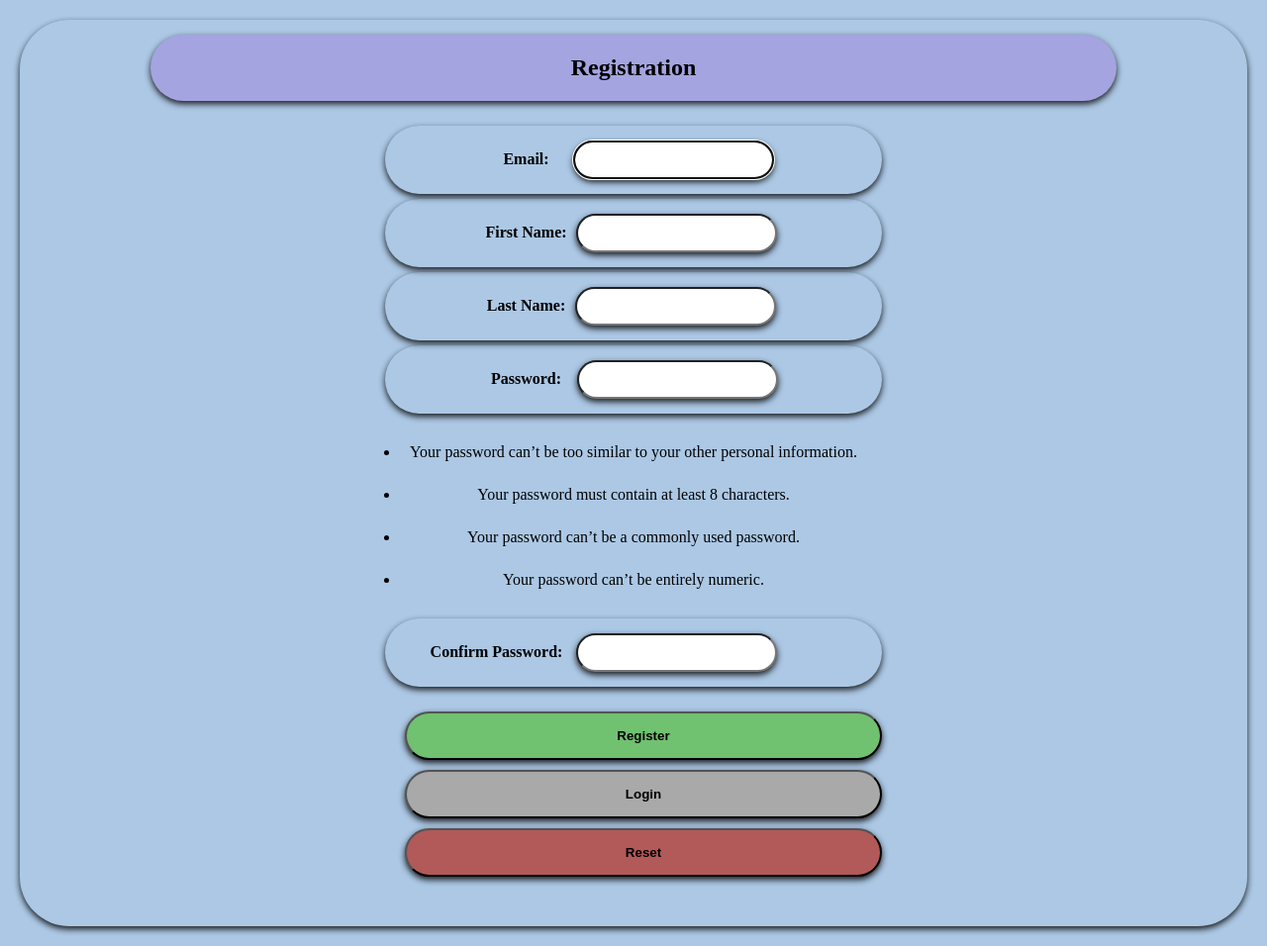
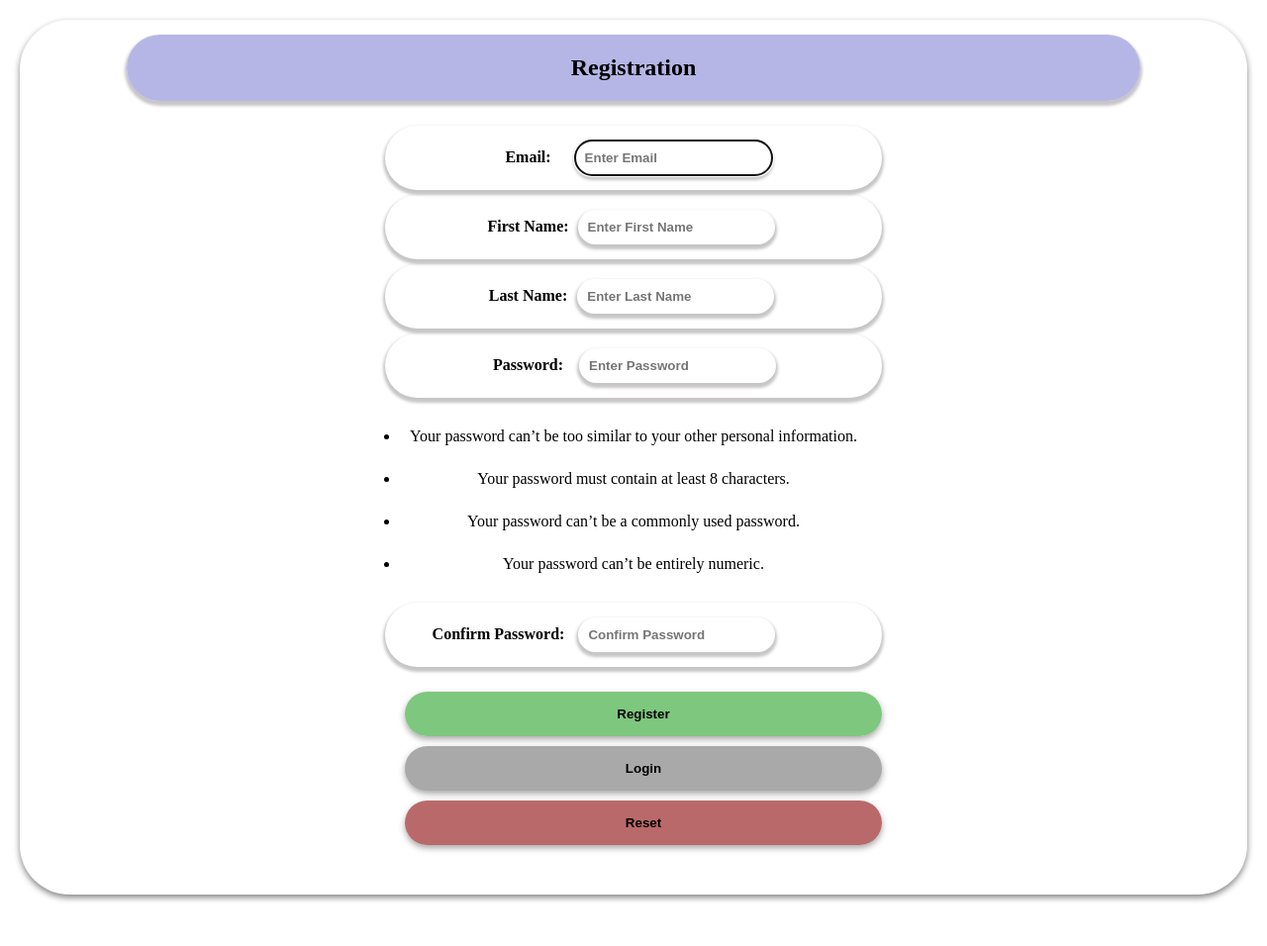
Before and after one commit to Shivamtiwari6393/NASHA_MUKTI_PROJECT, a Django app: page / in a window 1280 px wide. Shown: the whole page at 99% size. After the commit the page ends 911 px from the top, so only its background shows below. Run offline with Django 4.2, Linux system fonts and the light colour scheme.

Commit message:
changed registration backgroung white

```diff
--- a/nasha_mukti_app/forms.py
+++ b/nasha_mukti_app/forms.py
@@ -6,19 +6,34 @@ from .models import CustomUser
 
 # REGISTRATION FORM----------REGISTRATION FORM----------------------REGISTRATION FORM-------------------REGISTRATION FORM----------REGISTRATION FORM------------
 
+from django import forms
+from django.contrib.auth.forms import UserCreationForm
+from .models import CustomUser  # Import your CustomUser model
+
 
 class RegistrationForm(UserCreationForm):
-    email = forms.EmailField(
-        max_length=254)
+    email = forms.EmailField(max_length=254, widget=forms.TextInput(
+        attrs={'placeholder': 'Enter Email'}))
+    first_name = forms.CharField(max_length=30, widget=forms.TextInput(
+        attrs={'placeholder': 'Enter First Name'}))
+    last_name = forms.CharField(max_length=30, widget=forms.TextInput(
+        attrs={'placeholder': 'Enter Last Name'}))
+    password1 = forms.CharField(
+        label="Password",
+        widget=forms.PasswordInput(attrs={'placeholder': 'Enter Password'}),
+    )
+    password2 = forms.CharField(
+        label="Confirm Password",
+        widget=forms.PasswordInput(attrs={'placeholder': 'Confirm Password'}),
+        help_text='',  # Clear the help text as you did in your code
+    )
 
     class Meta:
-
         model = CustomUser
         fields = ['email', 'first_name', 'last_name', 'password1', 'password2']
 
     def __init__(self, *args, **kwargs):
         super().__init__(*args, **kwargs)
-        self.fields['password2'].help_text = ''
 # LOGIN-IN FORM---------LOGIN-IN FORM--------------LOGIN-IN FORM------------LOGIN-IN FORM------------LOGIN-IN FORM-----------------------
 
 
--- a/nasha_mukti_app/urls.py
+++ b/nasha_mukti_app/urls.py
@@ -6,4 +6,5 @@ urlpatterns = [
     path('login/', views.user_login, name='login'),
     path('logout', views.user_logout, name="logout"),
     path("patient", views.create_patient, name="patient_details"),
+    path('fetch', views.fetch, name='fetch'),
 ]
--- a/nasha_mukti_app/views.py
+++ b/nasha_mukti_app/views.py
@@ -88,3 +88,9 @@ def create_patient(request):
     else:
         formp = patientform()
     return render(request, 'patient.html', {'formp': formp})
+# fetch view----------fetch view----------fetch view----------fetch view----------fetch view----------fetch view----------fetch view----------fetch view
+
+
+def fetch(request):
+    data = Patient.objects.all()
+    return render(request, 'fetch.html', {'data': data})
--- a/static/login.css
+++ b/static/login.css
@@ -2,6 +2,7 @@
     box-sizing: border-box;
     margin: 5px;
     padding: 10px;
+    border: none;
 }
 body{
     display: flex;
@@ -10,10 +11,10 @@ body{
     background-color: #acc8e5;
     text-align: center;
     border-radius: 50px;
-    box-shadow: 0 3px 6px rgba(9, 9, 9, 0.9);
+    box-shadow: 0 3px 6px rgba(191, 191, 191, 0.9);
 }
 h2{
-    background-color: rgb(164, 164, 224);
+    background-color: rgb(164, 164, 224,0.8);
     width: 80%;
     padding: 20px;
 }
--- a/static/registration.css
+++ b/static/registration.css
@@ -2,24 +2,26 @@
     box-sizing: border-box;
     margin: 5px;
     padding: 10px;
+    border: none;
 }
 body{
     display: flex;
     flex-direction: column;
     align-items: center;
-    background-color: #acc8e5;
+    background-color: #ffffff;
     text-align: center;
     border-radius: 50px;
-    box-shadow: 0 3px 6px rgba(9, 9, 9, 0.9);
+    box-shadow: 0 3px 6px rgba(9, 9, 9, 0.5);
 }
 h2{
-    background-color: rgb(164, 164, 224);
-    width: 80%;
+    background-color: rgb(164, 164, 224,0.8);
+    width: 80vw;
     padding: 20px;
 }
 #id_first_name{
     position: relative;
     right: 15px;
+
 }
 #id_last_name{
 position: relative;
@@ -38,7 +40,8 @@ right: 14px;
     right: 30px;
 }
 h2,div,input{
-    box-shadow: 0 3px 6px rgba(9, 9, 9, 0.9);
+    border: none;
+    box-shadow: 0px 3px 3px 2px rgba(193, 191, 191, 0.9);
     border-radius: 50px;
 }
 input,div,button{
@@ -48,15 +51,15 @@ button{
     display: block;
     width: 100%;
     margin: 10px;
-    box-shadow: 0 3px 6px rgba(9, 9, 9, 0.9);
+    box-shadow: 0 3px 6px rgba(158, 156, 156, 0.9);
     border-radius: 50px;
 }
 #submit{
-    background-color: rgb(112, 193, 112);
+    background-color: rgb(112, 193, 112,0.9);
     padding: 15px;
 }
 #reset{
-    background-color: rgb(178, 89, 89);
+    background-color: rgb(178, 89, 89,0.9);
     padding: 15px;
 }
 #login{
@@ -74,5 +77,4 @@ li:hover{
     border-radius: 50px;
     transition-duration: 0.3s;
     box-shadow: 0px 0px 5px rgb(4, 4, 5,0.9);
-    font-weight: bold;
-}
+    }
```
Also changed, not shown: nasha_mukti_app/migrations/__init__.py (deleted).
